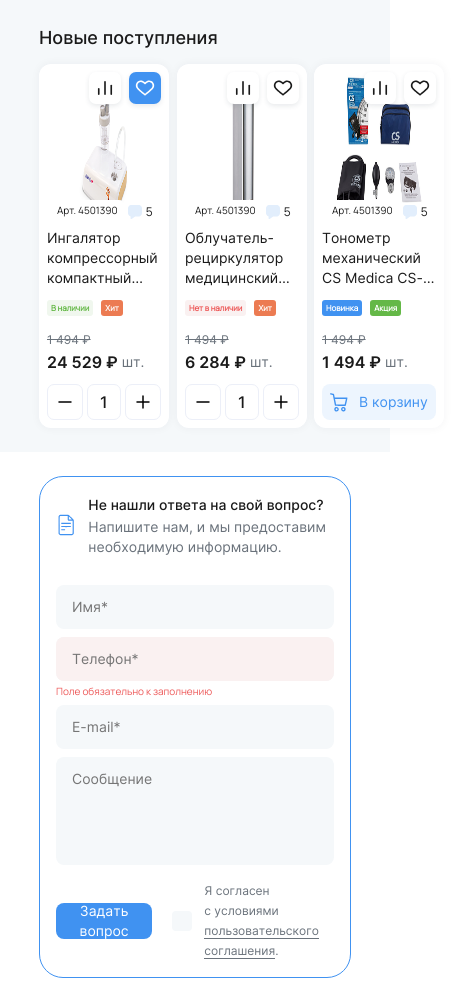
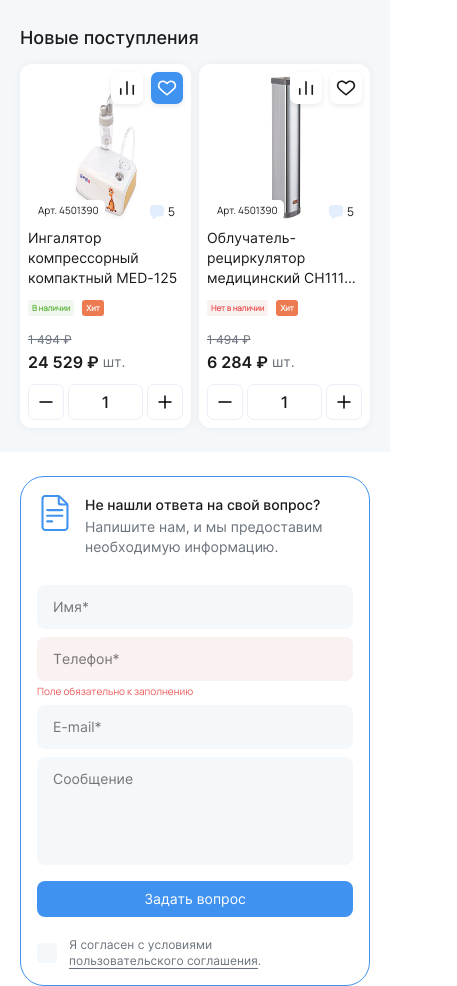
Before and after one commit to DiMoNiO04/siart.pro, a website built with webpack: page dev/index.html in a window 390 px wide. Shown: the whole page, 457 px wide, since content can reach past the window. Built offline with nearby package versions, Linux system fonts and the light colour scheme.

Commit message:
feat: add mobile adaptive

```diff
--- a/dev/index.html
+++ b/dev/index.html
@@ -456,7 +456,7 @@
                 <button type="submit" class="form__btn btn btn--blue">
                   <span>Задать вопрос</span>
                 </button>
-                <div class="checkbox">
+                <div class="form__checkbox checkbox">
                   <input type="checkbox" class="checkbox__input" id="agree" />
                   <label for="agree" class="checkbox__label">
                     <div class="checkbox__text">
--- a/src/scss/base/_base.scss
+++ b/src/scss/base/_base.scss
@@ -35,38 +35,7 @@
 
 .container {
   margin: 0 auto;
-  padding: 0 15px;
+  padding: 0 20px;
   max-width: 1690px;
   width: 100%;
 }
-
-.container {
-  margin: 0 auto;
-  padding: 0 15px;
-  max-width: 1690px;
-  width: 100%;
-}
-
-@include desktop-xl {
-  .container {
-    max-width: 1215px;
-  }
-}
-
-@include desktop {
-  .container {
-    max-width: 982px;
-  }
-}
-
-@include laptop {
-  .container {
-    max-width: 726px;
-  }
-}
-
-@include tablet {
-  .container {
-    max-width: 685px;
-  }
-}
--- a/src/scss/base/_vars.scss
+++ b/src/scss/base/_vars.scss
@@ -32,5 +32,5 @@
 $desktop: 1400px;
 $laptop: 1024px;
 $tablet: 768px;
-$mobLG: 767px;
-$mobSM: 360px;
+$mobLG: 600px;
+$mobSM: 359px;
--- a/src/scss/components/_cards.scss
+++ b/src/scss/components/_cards.scss
@@ -392,3 +392,23 @@
     display: none;
   }
 }
+
+@include mobile-lg {
+  .cards {
+    @include grid(2);
+  }
+
+  .card:nth-child(3) {
+    display: none;
+  }
+}
+
+@include mobile-sm {
+  .cards {
+    @include grid(1);
+  }
+
+  .card:nth-child(2) {
+    display: none;
+  }
+}
--- a/src/scss/components/_form.scss
+++ b/src/scss/components/_form.scss
@@ -63,3 +63,28 @@
     }
   }
 }
+
+@include mobile-lg {
+  .form {
+    &__btns {
+      flex-direction: column;
+      row-gap: 20px;
+    }
+
+    &__checkbox {
+      padding: 0 30px;
+    }
+  }
+}
+
+@include mobile-lg {
+  .form {
+    &__btn {
+      width: 100%;
+    }
+
+    &__checkbox {
+      padding: 0;
+    }
+  }
+}
--- a/src/scss/components/_questionForm.scss
+++ b/src/scss/components/_questionForm.scss
@@ -12,6 +12,7 @@
 
   &__icon {
     @include sizes(60px, 60px);
+    flex-shrink: 0;
   }
 
   &__titles {
@@ -79,3 +80,15 @@
     }
   }
 }
+
+@include mobile-lg {
+  .questionForm {
+    &__icon {
+      @include sizes(36px, 40px);
+    }
+
+    &__titles {
+      align-items: flex-start;
+    }
+  }
+}
--- a/src/scss/components/_section.scss
+++ b/src/scss/components/_section.scss
@@ -37,7 +37,7 @@
 
 @include tablet {
   .section {
-    padding: 24px;
+    padding: 24px 0;
 
     &__title {
       @include mediumInter18;
--- a/src/scss/components/ui/_checkbox.scss
+++ b/src/scss/components/ui/_checkbox.scss
@@ -79,3 +79,11 @@
     }
   }
 }
+
+@include mobile-lg {
+  .checkbox {
+    &__text {
+      line-height: 16px;
+    }
+  }
+}
```
Also changed, not shown: dev/components/sections/questionForm.html (+1 -1 lines), dev/img/svgsprite/stack/sprite.stack.html (+1 -1 lines), src/html/components/sections/questionForm.html (+1 -1 lines), dev/css/main.css.
